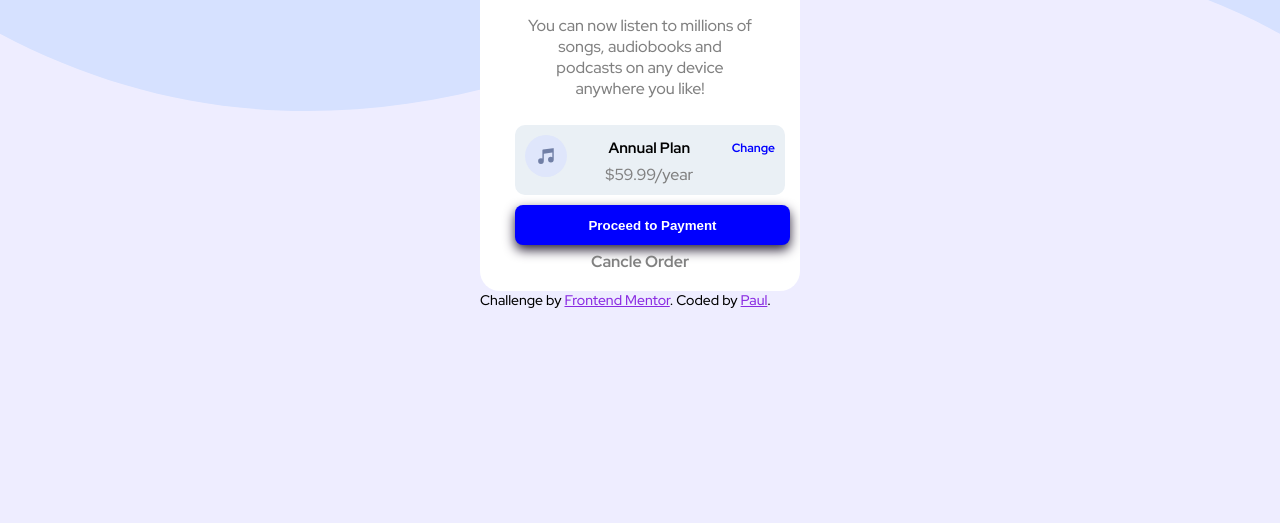
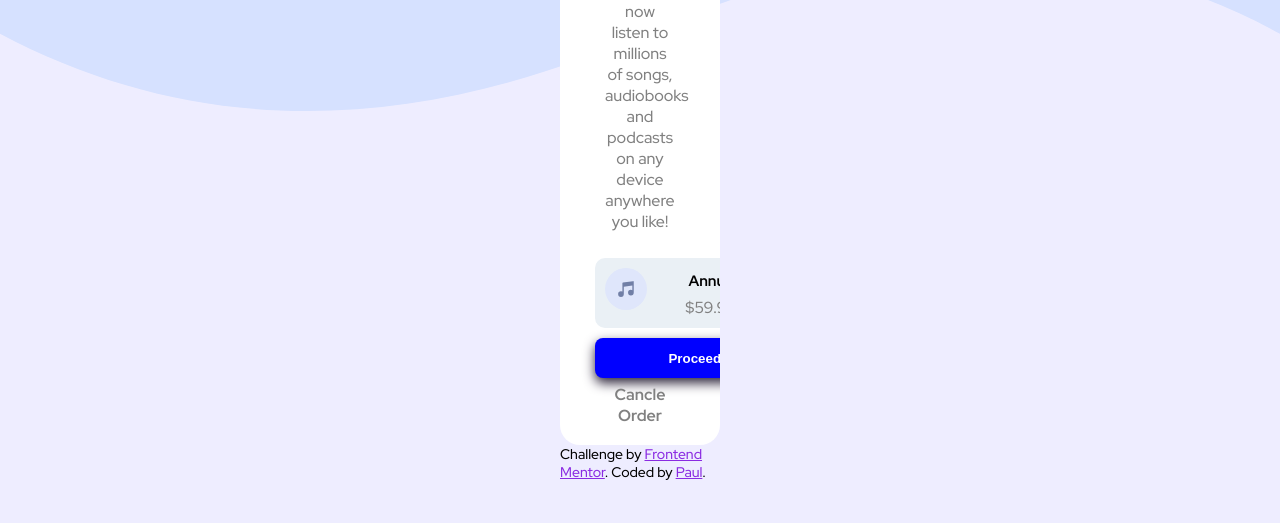
Before and after one commit to RoyalYum/OrderSummary-Component, a plain HTML site: page index.html in a window 1280 px wide. Shown: the part 277-800 px from the top of the page. Drawn offline with Linux system fonts and the light colour scheme.

Commit message:
Update style.css

```diff
--- a/style.css
+++ b/style.css
@@ -13,7 +13,7 @@ body{
     background-repeat: no-repeat;
     background-size:contain;
     margin:auto;
-    width:40vh;
+    width:20vh;
     font-size:16px;
     font-family: 'Red Hat Display', sans-serif;
     background-color: rgba(173, 166, 255, 0.2);
```
